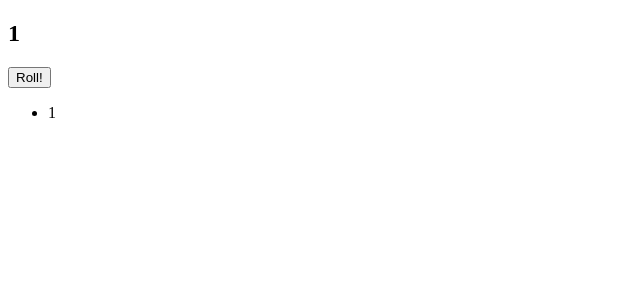
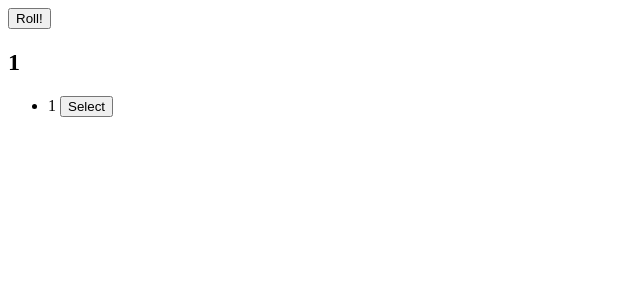
Before and after one commit to Tomocza/react-workshop, a React (Create React App) app: page / in a window 1280 px wide. Both pictures are taken after a click on the button "Roll!". Shown: the top 300 px of the page, without its empty margins (0-640 px from the left). Built offline with nearby package versions, Linux system fonts and the light colour scheme.

Commit message:
add roll selection

```diff
--- a/src/App.jsx
+++ b/src/App.jsx
@@ -21,11 +21,15 @@ function App() {
     setRollHistory(rollHistory);
   };
 
+  const handleSelect = (id) => {
+    console.log(id);
+  };
+
   return (
     <>
+      <DiceRoller onRoll={handleRoll} />
       <Dice roll={currentRoll} />
-      <DiceRoller onRoll={handleRoll} />
-      <DiceHistory rollList={rollHistory} />
+      <DiceHistory rollList={rollHistory} onSelect={handleSelect} />
     </>
   );
 }
--- a/src/components/DiceHistory.js
+++ b/src/components/DiceHistory.js
@@ -1,12 +1,14 @@
 import React from 'react';
 
-function DiceHistory({ rollList }) {
+function DiceHistory({ rollList, onSelect }) {
   return rollList.length === 0 ? (
     <p>No dice rolls yet.</p>
   ) : (
     <ul>
       {rollList.map((roll) => (
-        <li key={roll.id}>{roll.roll}</li>
+        <li key={roll.id}>
+          {roll.roll} <button onClick={() => onSelect(roll.id)}>Select</button>
+        </li>
       ))}
     </ul>
   );
```
